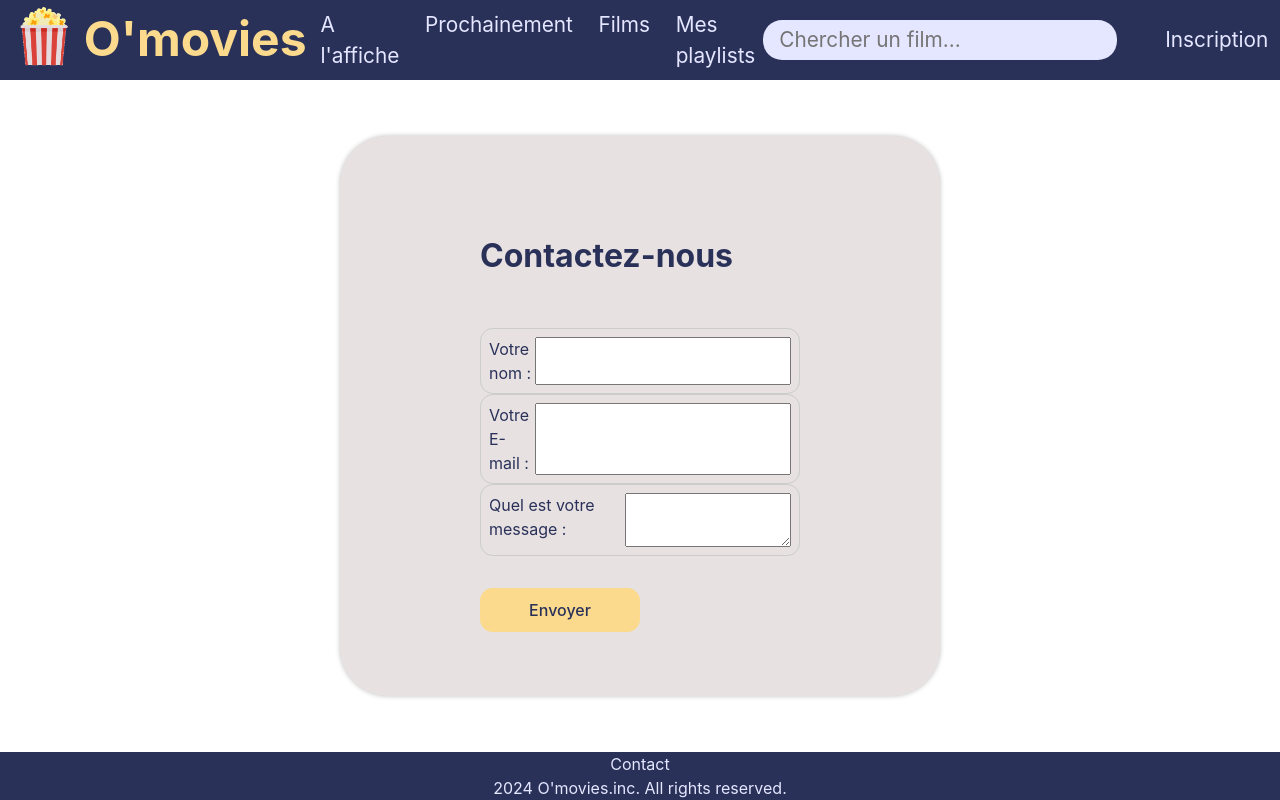
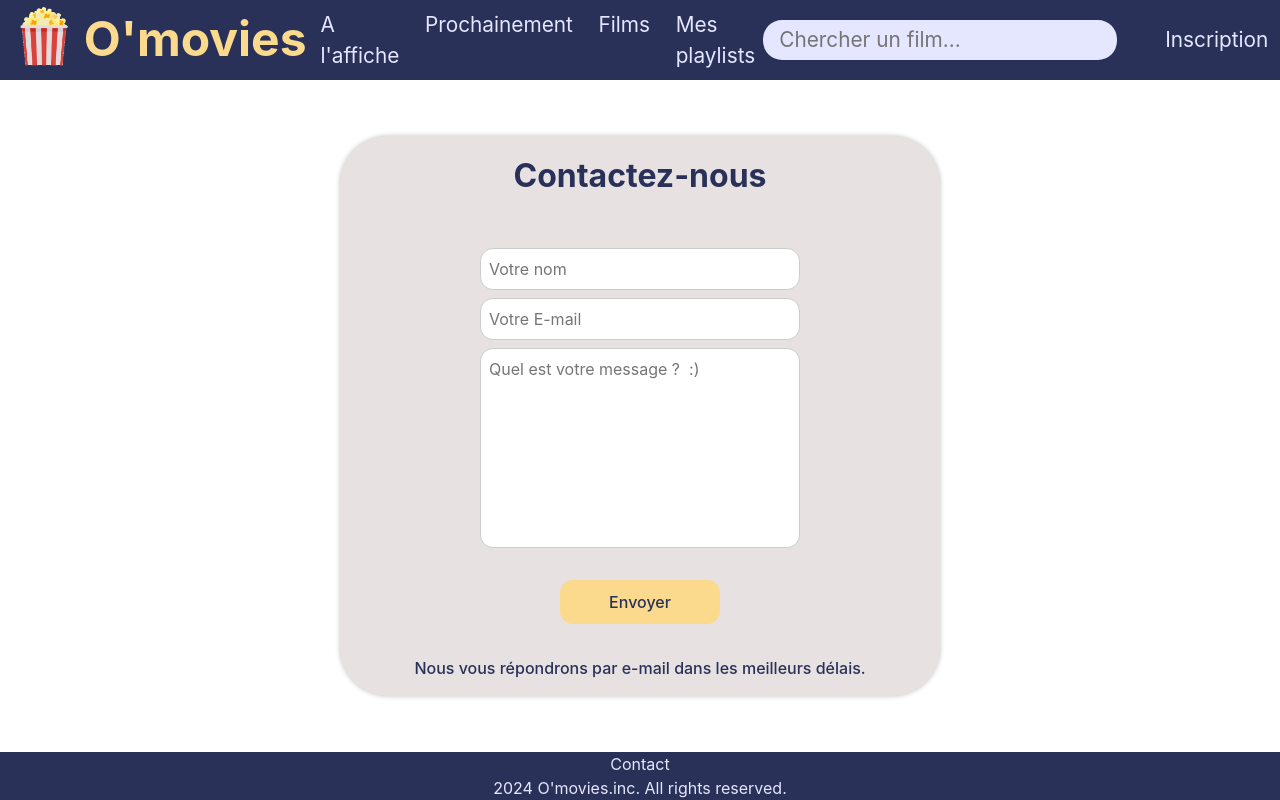
Before and after one commit to simonc56/o-movies-front, a React (Vite) app: page /contact in a window 1280 px wide. Shown: the top 800 px of the page. Built offline with nearby package versions, Linux system fonts and the light colour scheme.

Commit message:
page advancement

```diff
--- a/package.json
+++ b/package.json
@@ -32,6 +32,7 @@
     "eslint-plugin-react-hooks": "4.3.0",
     "prettier": "^3.2.5",
     "sass": "^1.62.0",
-    "typescript": "^4.9.3"
+    "typescript": "^4.9.3",
+    "vitest": "^1.6.0"
   }
 }
--- a/src/components/ContactPage/ContactPage.scss
+++ b/src/components/ContactPage/ContactPage.scss
@@ -1,5 +1,4 @@
 @use '../../styles/variables' as v;
-
 
 .contact-section {
   height: 70vh;
@@ -12,17 +11,16 @@
   box-shadow: 0 0 5px rgb(192, 192, 192);
 }
 
-.contact-title{
+.contact-title {
   font-size: 4vh;
   align-items: center;
-  text-align: center;
   color: v.$color-bg;
-  margin-top: 2rem;
   display: flex;
   margin-bottom: 3rem;
+  justify-content: center;
 }
 
-.form-group{
+.nom-contact, .email-contact, .message-contact{
   display: flex;
   padding: 0.5rem; /*espace interne*/
   font-size: 1em;
@@ -34,24 +32,35 @@
   width: 20rem;
   margin: auto;
   cursor: pointer;
+  margin-bottom: 0.5rem;
+  &:focus {
+    background-color: v.$color-primary;
+    outline: none;
+    box-shadow: 0 0 10px rgba(0, 0, 0, 0.3);
+  }
+}
+
+.message-contact{
+  resize: none; /* Autorise le redimensionnement vertical */
+  max-height: 250px;
+  min-height: 200px;
 }
 
 
-  .birthday-label {
+.ContactPage {
   display: flex;
-    justify-content: center;
-    color: v.$color-bg;
-  }
-
-.ContactPage{
-    display:flex;
   flex-direction: column;
-    color:red;
+  color: red;
   margin: auto;
 }
 
+.info-contact{
+  color:v.$color-bg;
+  font-weight: 450;
+  margin-top: 2rem;
+}
 
-.contact-button {
+button {
   color: v.$color-bg;
   padding: 10px;
   background-color: v.$color-primary;
@@ -59,11 +68,17 @@
   border-radius: 0.8rem;
   cursor: pointer;
   width: 10rem;
-    margin-top: 2rem;
-    font-size: 2vh;
-    font-weight: 500;
   &:hover {
     background-color: v.$color-bg;;
     color: v.$color-primary;
   }
 }
+
+
+.button-container-contact{
+  display: flex;
+  justify-content: center;
+  margin-top: 2rem;
+  font-size: 2vh;
+  font-weight: 500;
+}
--- a/src/components/ContactPage/ContactPage.tsx
+++ b/src/components/ContactPage/ContactPage.tsx
@@ -1,56 +1,80 @@
-import { ChangeEvent, useState } from 'react';
+import { useState } from 'react';
 import './ContactPage.scss';
-
 
 function ContactPage() {
   const [formData, setFormData] = useState({
     name: '',
     email: '',
-    message: ''
+    message: '',
   });
 
-  const handleChange = (e) => {
+  const handleChange = (e: React.ChangeEvent<HTMLInputElement> | React.ChangeEvent<HTMLTextAreaElement>) => {
     const { name, value } = e.target;
-    setFormData(prevState => ({
+    setFormData((prevState) => ({
       ...prevState,
-      [name]: value
+      [name]: value,
     }));
   };
-
-  const handleSubmit = (e) => {
+  const handleSubmit = (e: React.FormEvent<HTMLFormElement>) => {
     e.preventDefault();
     // api ?!
 
     setFormData({
       name: '',
       email: '',
-      message: ''
+      message: '',
     });
   };
 
   return (
     <section className="contact-section">
       <div className="ContactPage">
-      <h1 className= "contact-title" >Contactez-nous</h1>
+        <h1 className="contact-title">Contactez-nous</h1>
         <form onSubmit={handleSubmit}>
           <div className="form-group">
-          <label htmlFor="name">Votre nom :</label>
-          <input type="text" id="name" name="name" value={formData.name} onChange={handleChange} required />
+            <input
+              type="text"
+              className="nom-contact"
+              id="name"
+              name="name"
+              placeholder="Votre nom"
+              value={formData.name}
+              onChange={handleChange}
+              required
+            />
           </div>
           <div className="form-group">
-          <label htmlFor="email">Votre E-mail :</label>
-          <input type="email" id="email" name="email" value={formData.email} onChange={handleChange} required />
+            <input
+              type="email"
+              className="email-contact"
+              id="email"
+              name="email"
+              placeholder="Votre E-mail"
+              value={formData.email}
+              onChange={handleChange}
+              required
+            />
           </div>
           <div className="form-group">
-          <label htmlFor="message">Quel est votre message :</label>
-          <textarea id="message" name="message" value={formData.message} onChange={handleChange} required />
+            <textarea
+              id="message"
+              className="message-contact"
+              name="message"
+              placeholder="Quel est votre message ?  :)"
+              value={formData.message}
+              onChange={handleChange}
+              required
+            />
           </div>
-        <button className="contact-button"
-        type="submit">Envoyer</button>
+          <div className="button-container-contact">
+          <button type="submit">
+            Envoyer
+          </button>
+          </div>
         </form>
+        <p className="info-contact">Nous vous répondrons par e-mail dans les meilleurs délais.</p>
       </div>
     </section>
   );
 }
-
 export default ContactPage;
```
Also changed, not shown: 1 other file (tests, documents, lock files or other folders). Lines whose indentation alone changed are shown as unchanged.
